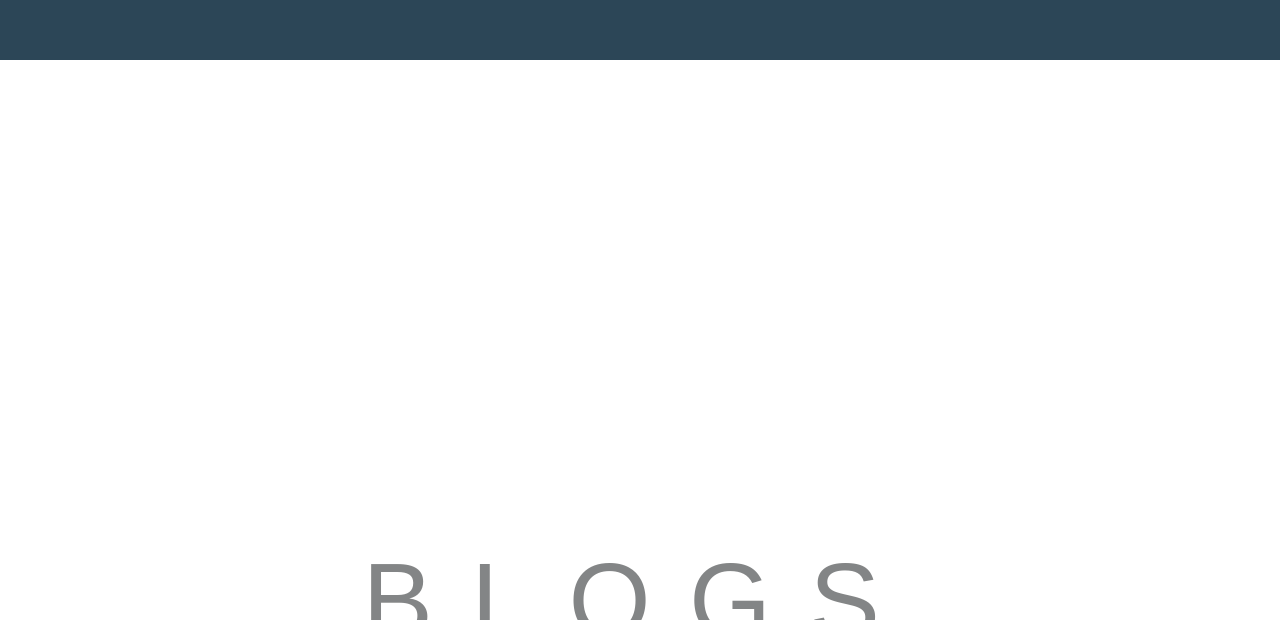
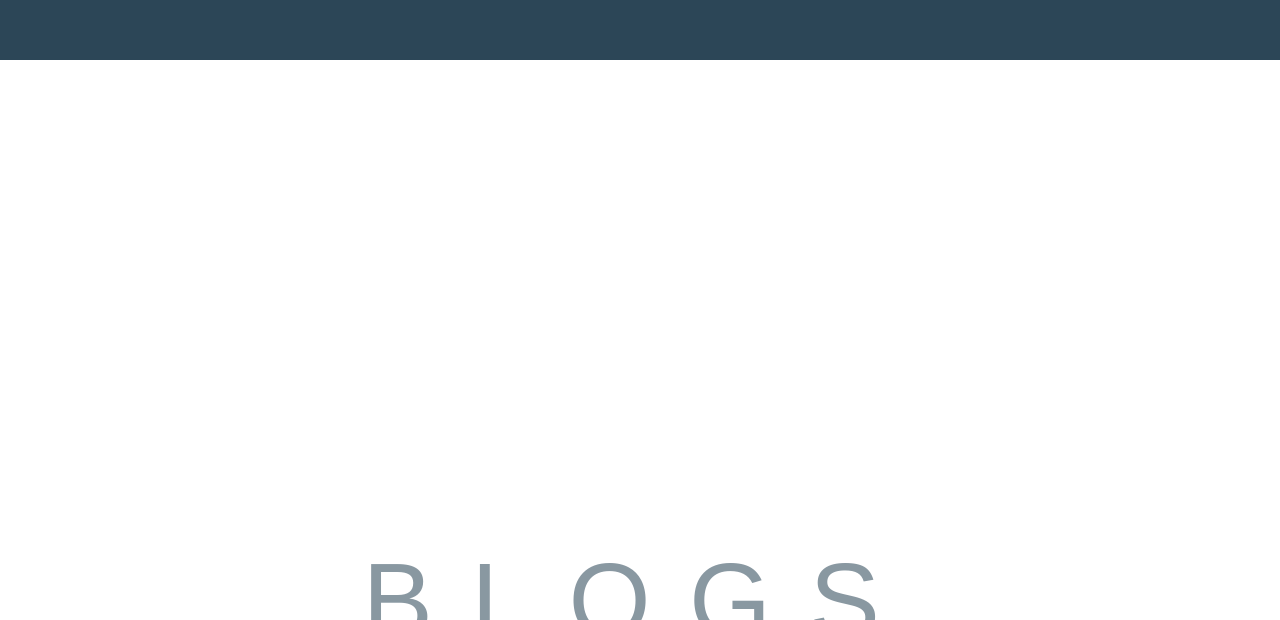
Before and after one commit to Funkyvibesmarketing/Jigsaw, a React (Vite) app: page / in a window 1280 px wide. Shown: the part 11380-12000 px from the top of the page. Built offline with nearby package versions, Linux system fonts and the light colour scheme.

Commit message:
Blogs title color change

```diff
--- a/src/components/Blogs.tsx
+++ b/src/components/Blogs.tsx
@@ -490,7 +490,7 @@ export default function Blogs({ onScrollProgress, blogs = [], contactUsScrollPro
               className="absolute left-[calc(50%+0.5px)] bottom-0 translate-x-[-50%] z-30"
               style={{ opacity: titleOpacity, y: titleY }}
             >
-              <p className="font-['Lato:Regular',sans-serif] leading-[normal] not-italic text-[#222526] text-[110px] text-center text-nowrap tracking-[40px] whitespace-pre">
+              <p className="font-['Lato:Regular',sans-serif] leading-[normal] not-italic text-[#2C4657] text-[110px] text-center text-nowrap tracking-[40px] whitespace-pre">
                 BLOGS
               </p>
             </motion.div>
```
